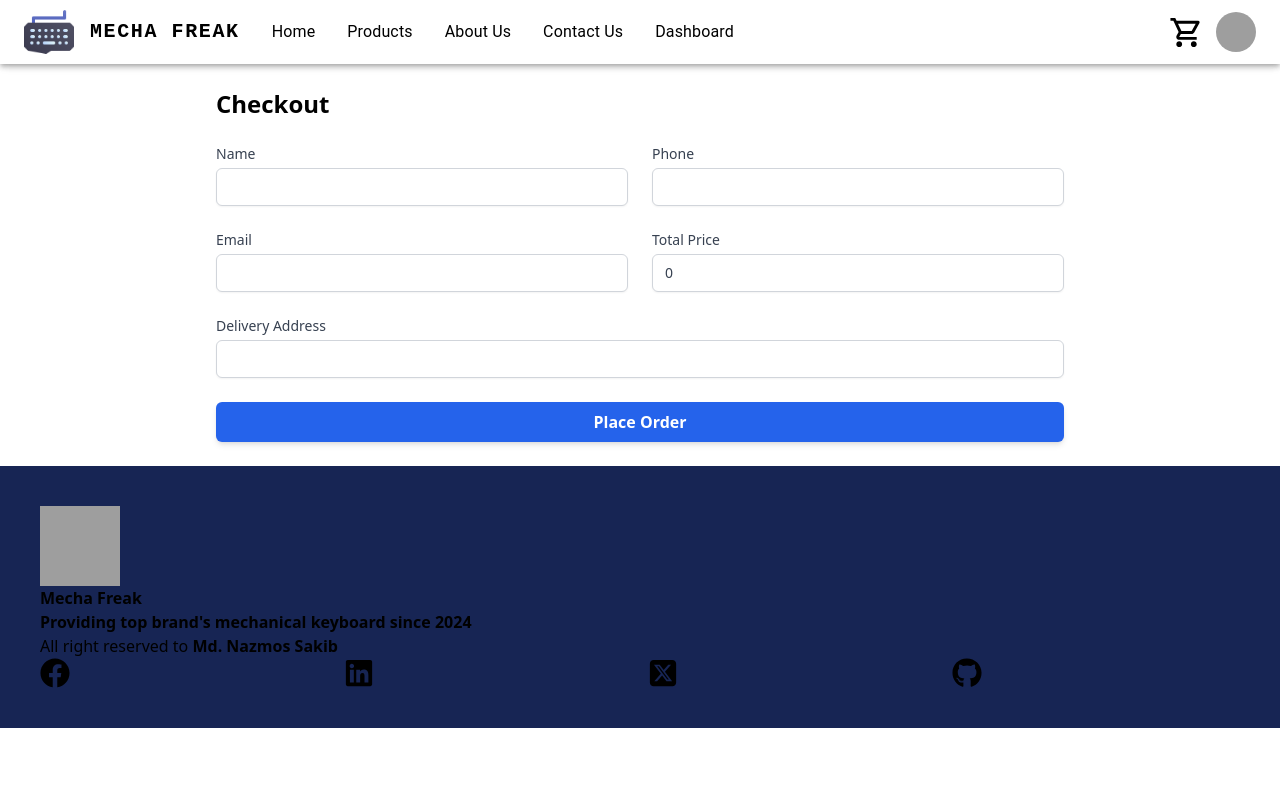
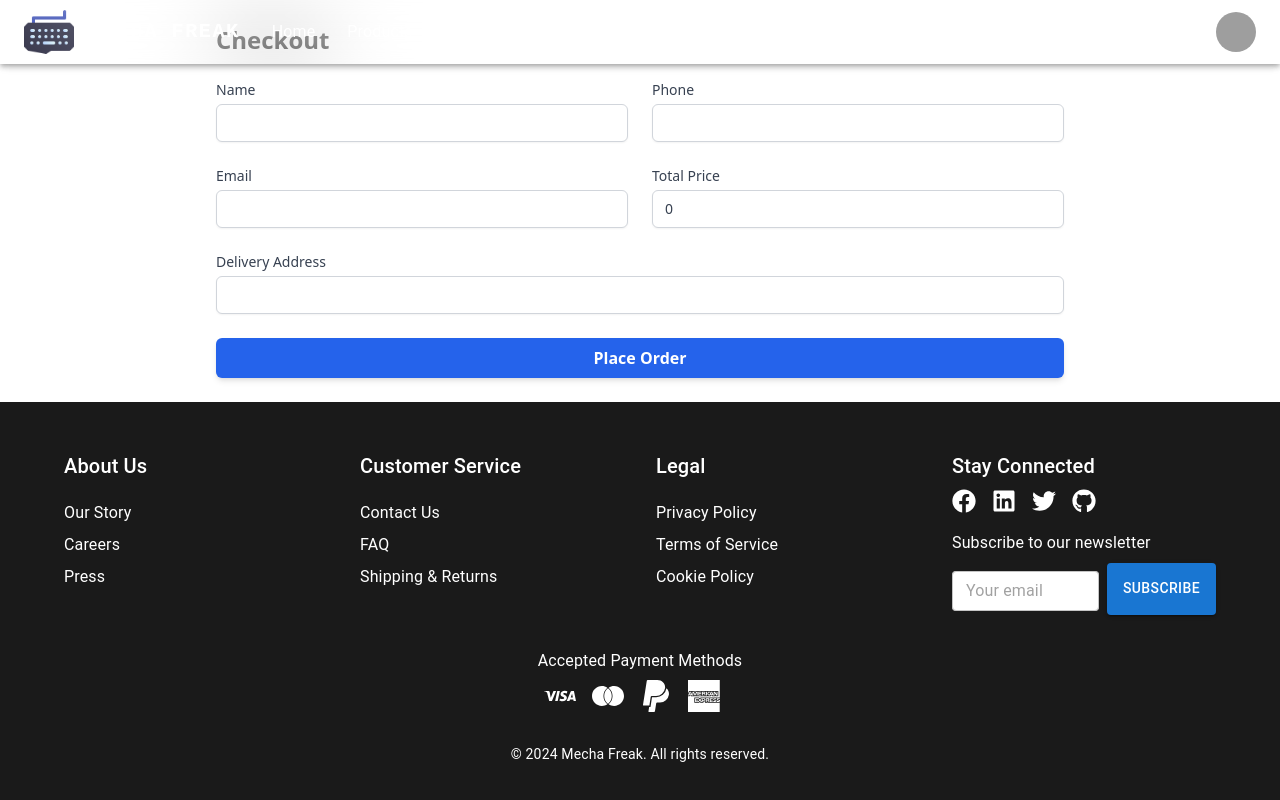
Before and after one commit to Nazmos27/mecha-freak-frontend, a React (Vite) app: page /checkout in a window 1280 px wide. Shown: the top 800 px of the page. Built offline with nearby package versions, Linux system fonts and the light colour scheme; grey boxes are pictures that could not be loaded.

Commit message:
improved home page

```diff
--- a/src/components/shared/Footer.tsx
+++ b/src/components/shared/Footer.tsx
@@ -1,49 +1,244 @@
-import React from "react";
-// import logo from "../../assets/logo.svg";
-import { FaFacebook, FaGithub, FaLinkedin } from "react-icons/fa";
-import { FaSquareXTwitter } from "react-icons/fa6";
+import React, { useState } from "react";
+import {
+  Box,
+  Container,
+  Grid,
+  Typography,
+  TextField,
+  Button,
+  Link,
+  List,
+  ListItem,
+  ListItemText,
+  useMediaQuery,
+  useTheme,
+  styled,
+} from "@mui/material";
+import { FaFacebook, FaTwitter, FaInstagram, FaLinkedin } from "react-icons/fa";
+import {
+  SiVisa,
+  SiMastercard,
+  SiPaypal,
+  SiAmericanexpress,
+} from "react-icons/si";
+import { FaGithub, FaSquareXTwitter } from "react-icons/fa6";
 
-const Footer: React.FC = () => {
+const StyledFooter = styled(Box)(({ theme }) => ({
+  backgroundColor: "#1a1a1a",
+  color: "#ffffff",
+  padding: theme.spacing(6, 0),
+  [theme.breakpoints.down("md")]: {
+    padding: theme.spacing(4, 0),
+  },
+}));
+
+const StyledLink = styled(Link)(({ theme }) => ({
+  color: "#ffffff",
+  textDecoration: "none",
+  "&:hover": {
+    color: theme.palette.primary.main,
+    textDecoration: "underline",
+  },
+}));
+
+const SocialIcon = styled(Box)(({ theme }) => ({
+  marginRight: theme.spacing(2),
+  fontSize: "1.5rem",
+  cursor: "pointer",
+  transition: "color 0.3s ease",
+  "&:hover": {
+    color: theme.palette.primary.main,
+  },
+}));
+
+const PaymentIcon = styled(Box)(({ theme }) => ({
+  marginRight: theme.spacing(2),
+  fontSize: "2rem",
+  color: "#ffffff",
+}));
+
+const Footer = () => {
+  const [email, setEmail] = useState("");
+  const theme = useTheme();
+  const isMobile = useMediaQuery(theme.breakpoints.down("sm"));
+
+  const handleSubscribe = (e) => {
+    e.preventDefault();
+    // Handle subscription logic here
+    console.log("Subscribed with email:", email);
+    setEmail("");
+  };
+
+  const scrollToTop = () => {
+    window.scrollTo({
+      top: 0,
+      behavior: "smooth",
+    });
+  };
+
   return (
-    <footer className="footer footer-center bg-blue-950 text-primary-content p-10">
-      <aside>
-        <img src="afdaf" alt="logo" className="size-20" />
-        <p className="font-bold">
-          Mecha Freak
-          <br />
-          Providing top brand's mechanical keyboard since 2024
-        </p>
-        <p>
-          {" "}
-          All right reserved to <b>Md. Nazmos Sakib</b>
-        </p>
-      </aside>
-      <nav>
-        <div className="grid grid-flow-col gap-4">
+    <StyledFooter component="footer">
+      <Container maxWidth="lg">
+        <Grid container spacing={4}>
+          <Grid item xs={12} sm={6} md={3}>
+            <Typography variant="h6" gutterBottom>
+              About Us
+            </Typography>
+            <List>
+              <ListItem disablePadding>
+                <ListItemText>
+                  <StyledLink href="#" onClick={scrollToTop}>
+                    Our Story
+                  </StyledLink>
+                </ListItemText>
+              </ListItem>
+              <ListItem disablePadding>
+                <ListItemText>
+                  <StyledLink href="#" onClick={scrollToTop}>
+                    Careers
+                  </StyledLink>
+                </ListItemText>
+              </ListItem>
+              <ListItem disablePadding>
+                <ListItemText>
+                  <StyledLink href="#" onClick={scrollToTop}>
+                    Press
+                  </StyledLink>
+                </ListItemText>
+              </ListItem>
+            </List>
+          </Grid>
+          <Grid item xs={12} sm={6} md={3}>
+            <Typography variant="h6" gutterBottom>
+              Customer Service
+            </Typography>
+            <List>
+              <ListItem disablePadding>
+                <ListItemText>
+                  <StyledLink href="#" onClick={scrollToTop}>
+                    Contact Us
+                  </StyledLink>
+                </ListItemText>
+              </ListItem>
+              <ListItem disablePadding>
+                <ListItemText>
+                  <StyledLink href="#" onClick={scrollToTop}>
+                    FAQ
+                  </StyledLink>
+                </ListItemText>
+              </ListItem>
+              <ListItem disablePadding>
+                <ListItemText>
+                  <StyledLink href="#" onClick={scrollToTop}>
+                    Shipping & Returns
+                  </StyledLink>
+                </ListItemText>
+              </ListItem>
+            </List>
+          </Grid>
+          <Grid item xs={12} sm={6} md={3}>
+            <Typography variant="h6" gutterBottom>
+              Legal
+            </Typography>
+            <List>
+              <ListItem disablePadding>
+                <ListItemText>
+                  <StyledLink href="#" onClick={scrollToTop}>
+                    Privacy Policy
+                  </StyledLink>
+                </ListItemText>
+              </ListItem>
+              <ListItem disablePadding>
+                <ListItemText>
+                  <StyledLink href="#" onClick={scrollToTop}>
+                    Terms of Service
+                  </StyledLink>
+                </ListItemText>
+              </ListItem>
+              <ListItem disablePadding>
+                <ListItemText>
+                  <StyledLink href="#" onClick={scrollToTop}>
+                    Cookie Policy
+                  </StyledLink>
+                </ListItemText>
+              </ListItem>
+            </List>
+          </Grid>
+          <Grid item xs={12} sm={6} md={3}>
+            <Typography variant="h6" gutterBottom>
+              Stay Connected
+            </Typography>
+            <Box display="flex" mb={2}>
               <a href="https://www.facebook.com/profile.php?id=100008488000660">
-            <FaFacebook className="text-3xl" />
+                <SocialIcon as={FaFacebook} aria-label="Facebook" />
               </a>
               <a href="https://www.linkedin.com/in/nsakib27/">
-            <FaLinkedin className="text-3xl" />
+                <SocialIcon as={FaLinkedin} aria-label="LinkedIn" />
               </a>
               <a href="https://x.com">
-            <FaSquareXTwitter className="text-3xl" />
+                <SocialIcon as={FaTwitter} aria-label="Twitter" />
               </a>
               <a href="https://github.com/Nazmos27">
-            <FaGithub className="text-3xl" />
+                <SocialIcon as={FaGithub} aria-label="Github" />
               </a>
-        </div>
-      </nav>
-    </footer>
+            </Box>
+            <Typography variant="subtitle1" gutterBottom>
+              Subscribe to our newsletter
+            </Typography>
+            <form onSubmit={handleSubscribe}>
+              <Box display="flex" flexDirection={isMobile ? "column" : "row"}>
+                <TextField
+                  variant="outlined"
+                  size="small"
+                  placeholder="Your email"
+                  value={email}
+                  onChange={(e) => setEmail(e.target.value)}
+                  fullWidth
+                  margin="dense"
+                  required
+                  type="email"
+                  InputProps={{
+                    style: { backgroundColor: "#ffffff" },
+                  }}
+                  aria-label="Email subscription input"
+                />
+                <Button
+                  type="submit"
+                  variant="contained"
+                  color="primary"
+                  size="medium"
+                  sx={{
+                    ml: isMobile ? 0 : 1,
+                    mt: isMobile ? 1 : 0,
+                    minWidth: isMobile ? "100%" : "auto",
+                  }}
+                  aria-label="Subscribe to newsletter"
+                >
+                  Subscribe
+                </Button>
+              </Box>
+            </form>
+          </Grid>
+        </Grid>
+        <Box mt={4} textAlign="center">
+          <Typography variant="subtitle1" gutterBottom>
+            Accepted Payment Methods
+          </Typography>
+          <Box display="flex" justifyContent="center">
+            <PaymentIcon as={SiVisa} aria-label="Visa" />
+            <PaymentIcon as={SiMastercard} aria-label="Mastercard" />
+            <PaymentIcon as={SiPaypal} aria-label="PayPal" />
+            <PaymentIcon as={SiAmericanexpress} aria-label="American Express" />
+          </Box>
+        </Box>
+        <Box mt={4} textAlign="center">
+          <Typography variant="body2">
+            © {new Date().getFullYear()} Mecha Freak. All rights reserved.
+          </Typography>
+        </Box>
+      </Container>
+    </StyledFooter>
   );
 };
 
 export default Footer;
-
-// https://ibb.co.com/9qrdW05
-// https://ibb.co.com/YQfGk3S
-// https://ibb.co.com/9czB1m0
-// https://ibb.co.com/23b3Ghn
-// https://ibb.co.com/47f36Bt
-// https://ibb.co.com/28BXTJC
-// https://ibb.co.com/DR5PmwF
--- a/src/components/shared/NavBar.tsx
+++ b/src/components/shared/NavBar.tsx
@@ -19,6 +19,8 @@ import MenuItem from "@mui/material/MenuItem";
 import { Badge } from "@mui/material";
 
 const settings = ["Profile", "Account", "Dashboard", "Logout"];
+
+
 
 const Navbar: React.FC = () => {
   const cartItems = useAppSelector(totalCartItems);
@@ -62,7 +64,7 @@ const Navbar: React.FC = () => {
 
   return (
     <AppBar
-      position="static"
+      position="fixed"
       color="transparent"
       sx={{ backdropFilter: "blur(40px)" }}
     >
@@ -87,7 +89,7 @@ const Navbar: React.FC = () => {
               fontFamily: "monospace",
               fontWeight: 700,
               letterSpacing: ".1rem",
-              color: "inherit",
+              color: "white",
               textDecoration: "none",
             }}
           >
@@ -126,7 +128,7 @@ const Navbar: React.FC = () => {
                   className={({ isActive }) => (isActive ? "activeRoute" : "")}
                   to="/"
                 >
-                  <Typography textAlign="center">Home</Typography>
+                  <Typography textAlign="center" color="white">Home</Typography>
                 </NavLink>
               </MenuItem>
               <MenuItem onClick={handleCloseNavMenu}>
@@ -134,7 +136,7 @@ const Navbar: React.FC = () => {
                   className={({ isActive }) => (isActive ? "activeRoute" : "")}
                   to="/products"
                 >
-                  <Typography textAlign="center">Products</Typography>
+                  <Typography textAlign="center" color="white">Products</Typography>
                 </NavLink>
               </MenuItem>
               <MenuItem onClick={handleCloseNavMenu}>
@@ -142,7 +144,7 @@ const Navbar: React.FC = () => {
                   className={({ isActive }) => (isActive ? "activeRoute" : "")}
                   to="/about"
                 >
-                  <Typography textAlign="center">About Us</Typography>
+                  <Typography textAlign="center" color="white">About Us</Typography>
                 </NavLink>
               </MenuItem>
               <MenuItem onClick={handleCloseNavMenu}>
@@ -150,7 +152,7 @@ const Navbar: React.FC = () => {
                   className={({ isActive }) => (isActive ? "activeRoute" : "")}
                   to="/contact"
                 >
-                  <Typography textAlign="center">Contact Us</Typography>
+                  <Typography textAlign="center" color="white">Contact Us</Typography>
                 </NavLink>
               </MenuItem>
               <MenuItem onClick={handleCloseNavMenu}>
@@ -158,7 +160,7 @@ const Navbar: React.FC = () => {
                   className={({ isActive }) => (isActive ? "activeRoute" : "")}
                   to="/dashboard"
                 >
-                  <Typography textAlign="center">Dashboard</Typography>
+                  <Typography textAlign="center" color="white">Dashboard</Typography>
                 </NavLink>
               </MenuItem>
               {/* {pages.map((page) => (
@@ -194,7 +196,7 @@ const Navbar: React.FC = () => {
                 className={({ isActive }) => (isActive ? "activeRoute" : "")}
                 to="/"
               >
-                <Typography textAlign="center">Home</Typography>
+                <Typography textAlign="center" color="white">Home</Typography>
               </NavLink>
             </MenuItem>
             <MenuItem onClick={handleCloseNavMenu}>
@@ -202,7 +204,7 @@ const Navbar: React.FC = () => {
                 className={({ isActive }) => (isActive ? "activeRoute" : "")}
                 to="/products"
               >
-                <Typography textAlign="center">Products</Typography>
+                <Typography textAlign="center" color="white">Products</Typography>
               </NavLink>
             </MenuItem>
             <MenuItem onClick={handleCloseNavMenu}>
@@ -210,7 +212,7 @@ const Navbar: React.FC = () => {
                 className={({ isActive }) => (isActive ? "activeRoute" : "")}
                 to="/about"
               >
-                <Typography textAlign="center">About Us</Typography>
+                <Typography textAlign="center" color="white">About Us</Typography>
               </NavLink>
             </MenuItem>
             <MenuItem onClick={handleCloseNavMenu}>
@@ -218,7 +220,7 @@ const Navbar: React.FC = () => {
                 className={({ isActive }) => (isActive ? "activeRoute" : "")}
                 to="/contact"
               >
-                <Typography textAlign="center">Contact Us</Typography>
+                <Typography textAlign="center" color="white">Contact Us</Typography>
               </NavLink>
             </MenuItem>
             <MenuItem onClick={handleCloseNavMenu}>
@@ -226,7 +228,7 @@ const Navbar: React.FC = () => {
                 className={({ isActive }) => (isActive ? "activeRoute" : "")}
                 to="/dashboard"
               >
-                <Typography textAlign="center">Dashboard</Typography>
+                <Typography textAlign="center" color="white">Dashboard</Typography>
               </NavLink>
             </MenuItem>
             {/* {pages.map((page) => (
@@ -247,12 +249,12 @@ const Navbar: React.FC = () => {
               color="inherit"
             >
               <Badge badgeContent={cartItems} color="error">
-                <ShoppingCartOutlinedIcon fontSize="large" />
+                <ShoppingCartOutlinedIcon fontSize="large" className="text-white" />
               </Badge>
             </IconButton>
             <Tooltip title="Open settings">
               <IconButton onClick={handleOpenUserMenu} sx={{ p: 0 }}>
-                <Avatar alt="Remy Sharp" src="/static/images/avatar/2.jpg" />
+                <Avatar alt="Nazmos Sakib" src="/static/images/avatar/2.jpg" />
               </IconButton>
             </Tooltip>
             <Menu
--- a/src/pages/Home/BrandSection.tsx
+++ b/src/pages/Home/BrandSection.tsx
@@ -4,13 +4,13 @@ import Container from "../../components/Container";
 import SectionHeader from "../../components/shared/SectionHeader";
 
 const brandInfo: string[] = [
-  "image-3.png",
-  "image-2.png",
-  "image-1.png",
-  "image.png",
-  "image-5.png",
-  "image-6.png",
-  "image-4.png",
+  "https://i.ibb.co.com/cQm8qRF/eyooso-Logo.jpg",
+  "https://i.ibb.co.com/3p2xxZJ/risophy-Logo.jpg",
+  "https://i.ibb.co.com/0smp1hD/nexkey-Logo.png",
+  "https://i.ibb.co.com/gV6Zk0F/meletrix-Logo.jpg",
+  "https://i.ibb.co.com/TBftKYZ/keychron-Logo.webp",
+  "https://i.ibb.co.com/TqMHnwx/rklogo.png",
+  "https://i.ibb.co.com/MMGWr0Y/Og-Img-Default.png"
 ];
 //todo :change the image url here
 
@@ -20,14 +20,14 @@ const BrandSection: React.FC = () => {
       <Container>
         <SectionHeader
           title="Top Featured Brands"
-          description="Explore the leading brands known for their quality and innovation in the mechanical keyboard world. From established names to rising stars, find your favorite. Elevate your typing experience."
+          description=""
         />
       </Container>
       <div className="my-6">
         <Marquee>
           {brandInfo.map((logo, index) => (
             <div key={index}>
-              <img src={logo} alt="logo" className="grayscale" />
+              <img src={logo} alt="logo" className="grayscale md:h-32 md:w-44 ml-4" />
             </div>
           ))}
         </Marquee>
--- a/src/pages/Home/ReviewSection.tsx
+++ b/src/pages/Home/ReviewSection.tsx
@@ -31,8 +31,8 @@ const ReviewSection = () => {
   return (
     <div className="my-12">
       <SectionHeader
-        title={"Our Customers Review"}
-        description="Read testimonials from our satisfied customers who love their new mechanical keyboards. Hear their stories and see why we are the top choice. Join our community of enthusiasts."
+        title={"Reviews from our valuable customers"}
+        description=""
       />
 
       <div className=" my-6 border-2 min-h-[400px] flex">
--- a/src/pages/Home/Services.tsx
+++ b/src/pages/Home/Services.tsx
@@ -25,10 +25,10 @@ const Services: React.FC = () => {
   return (
     <div className="my-12">
       <SectionHeader
-        title="Our service"
-        description="We are providing top-notch mechanical keyboards with free shipping, 24/7 customer support, and the best prices guaranteed. Enjoy a seamless shopping experience with us."
+        title="Our services"
+        description=""
       />
-      <div>
+      <div className="mt-6">
         <div className="grid grid-cols-2 gap-4 lg:grid-cols-4">
           <div className="border-2 px-5 hover:scale-110 transition-all duration-300 hover:bg-blue-100 py-3 rounded text-center flex flex-col items-center">
             <img src="./serviceIcons/high-quality.gif" className="h-20 w-20 rounded-full" alt="" />
```
Lines whose indentation alone changed are shown as unchanged.
